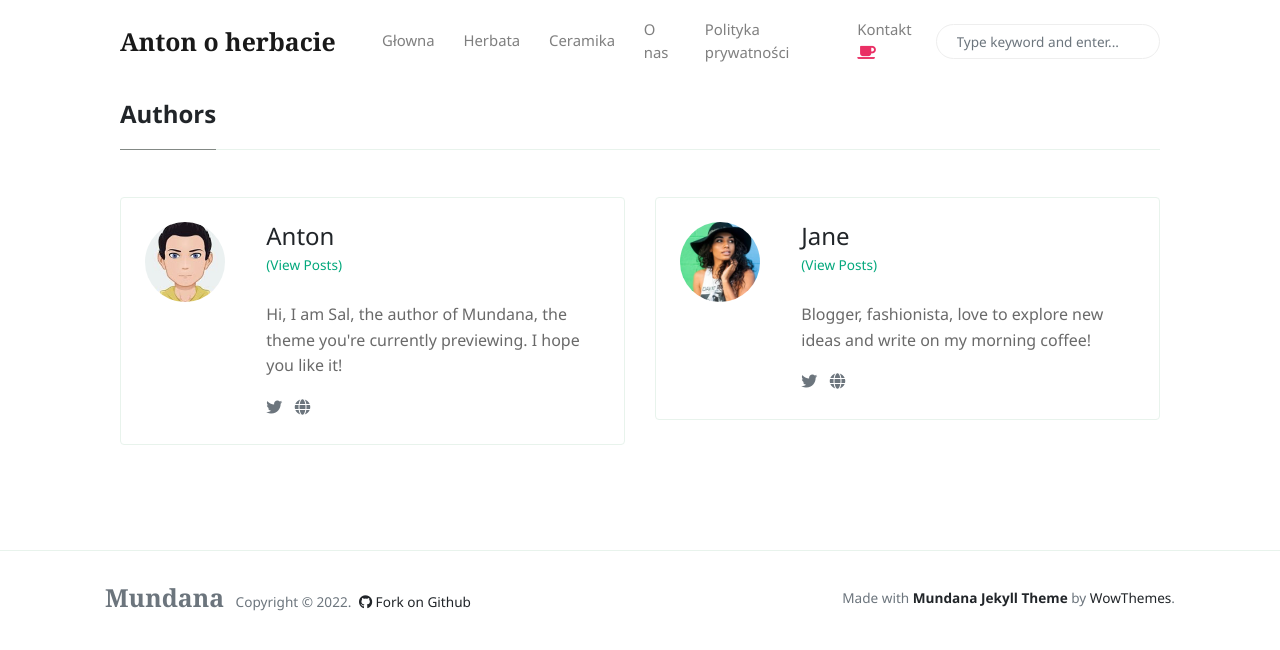
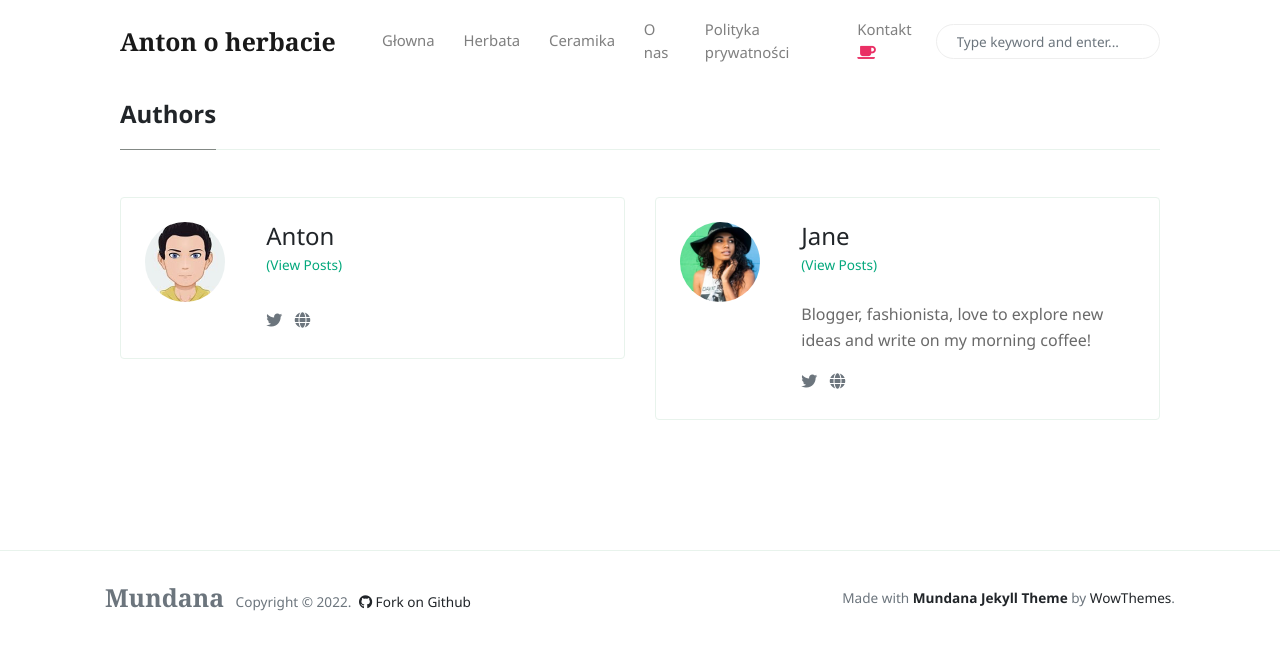
Before and after one commit to asiomchen/asiomchen.github.io, a Jekyll site: the page built from _pages/authors-list.html, in a window 1280 px wide. Shown: the top 650 px of the page. Built offline with Jekyll 4.4.1, drawn with Linux system fonts in a browser that asks for light colours; nearby versions of some CDN libraries.

Commit message:
Update _config.yml

```diff
--- a/_config.yml
+++ b/_config.yml
@@ -21,10 +21,10 @@
 authors:
     sal:
       name:           Anton
-      site:           https://www.wowthemes.net
+      site:
       avatar:         /assets/images/avatar1.jpg
-      bio:            "Hi, I am Sal, the author of Mundana, the theme you're currently previewing. I hope you like it!"
-      email:          wowthemesnet@gmail.com
+      bio:
+      email:          antonoherbacie@gmail.com
       twitter:        https://twitter.com/wowthemesnet
 
     jane:
```
